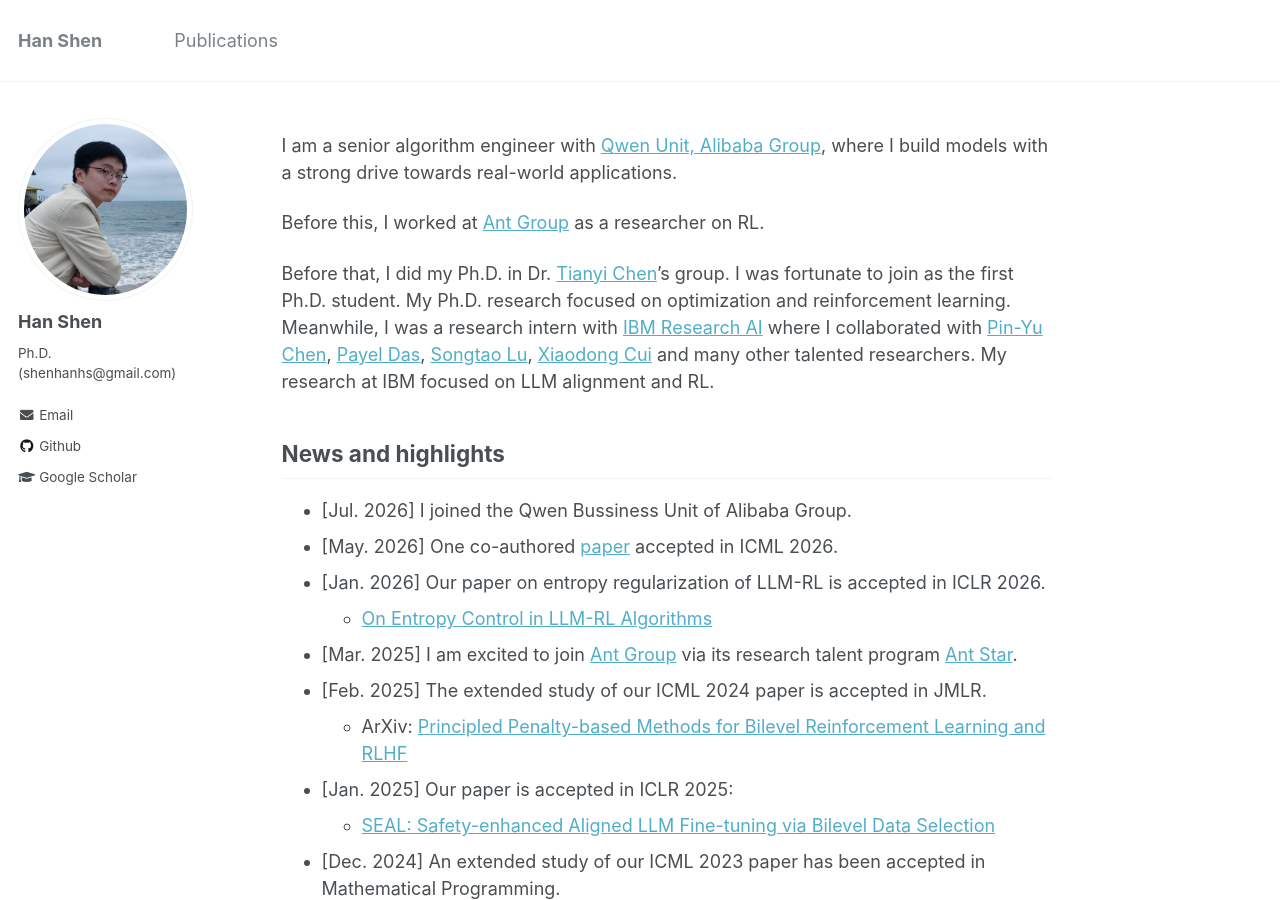
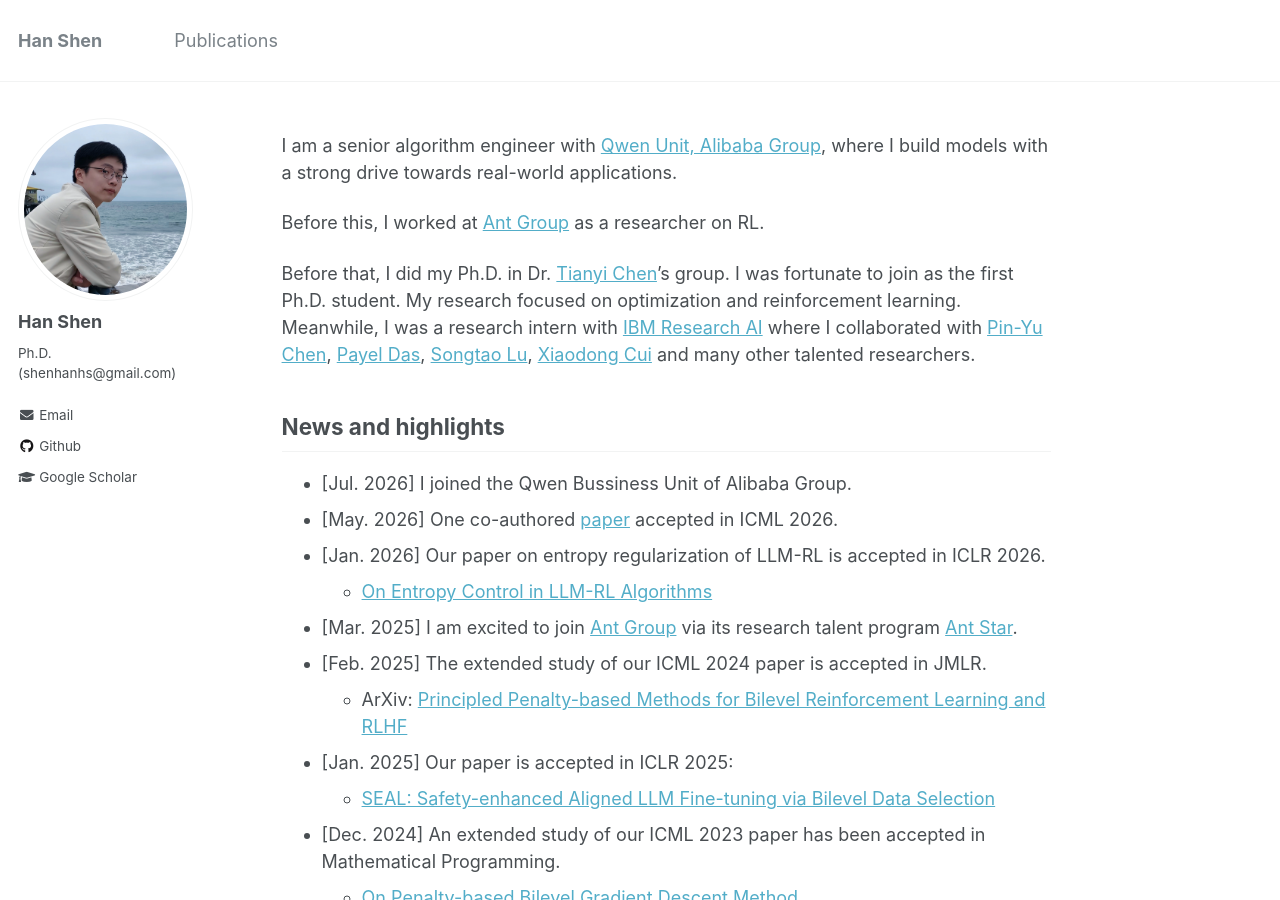
Before and after one commit to hanshen95/hanshen95.github.io, a Jekyll site: the page built from _pages/about.md, in a window 1280 px wide and 900 px high. Built offline with Jekyll 4.4.1, drawn with Linux system fonts in a browser that asks for light colours.

Commit message:
Update about.md

```diff
--- a/_pages/about.md
+++ b/_pages/about.md
@@ -14,7 +14,7 @@ I am a senior algorithm engineer with [Qwen Unit, Alibaba Group](https://qwen.ai
 
 Before this, I worked at [Ant Group](https://www.antgroup.com/en) as a researcher on RL.
 
-Before that, I did my Ph.D. in Dr. [Tianyi Chen](https://chentianyi1991.github.io/)'s group. I was fortunate to join as the first Ph.D. student. My Ph.D. research focused on optimization and reinforcement learning. Meanwhile, I was a research intern with [IBM Research AI](https://research.ibm.com/artificial-intelligence) where I collaborated with [Pin-Yu Chen](https://sites.google.com/site/pinyuchenpage/), [Payel Das](https://scholar.google.com/citations?user=1vs31MgAAAAJ&hl=en), [Songtao Lu](https://songtaogithub.github.io/), [Xiaodong Cui](https://research.ibm.com/people/xiaodong-cui) and many other talented researchers. My research at IBM focused on LLM alignment and RL.
+Before that, I did my Ph.D. in Dr. [Tianyi Chen](https://chentianyi1991.github.io/)'s group. I was fortunate to join as the first Ph.D. student. My research focused on optimization and reinforcement learning. Meanwhile, I was a research intern with [IBM Research AI](https://research.ibm.com/artificial-intelligence) where I collaborated with [Pin-Yu Chen](https://sites.google.com/site/pinyuchenpage/), [Payel Das](https://scholar.google.com/citations?user=1vs31MgAAAAJ&hl=en), [Songtao Lu](https://songtaogithub.github.io/), [Xiaodong Cui](https://research.ibm.com/people/xiaodong-cui) and many other talented researchers.
 
 
 ## News and highlights
```
